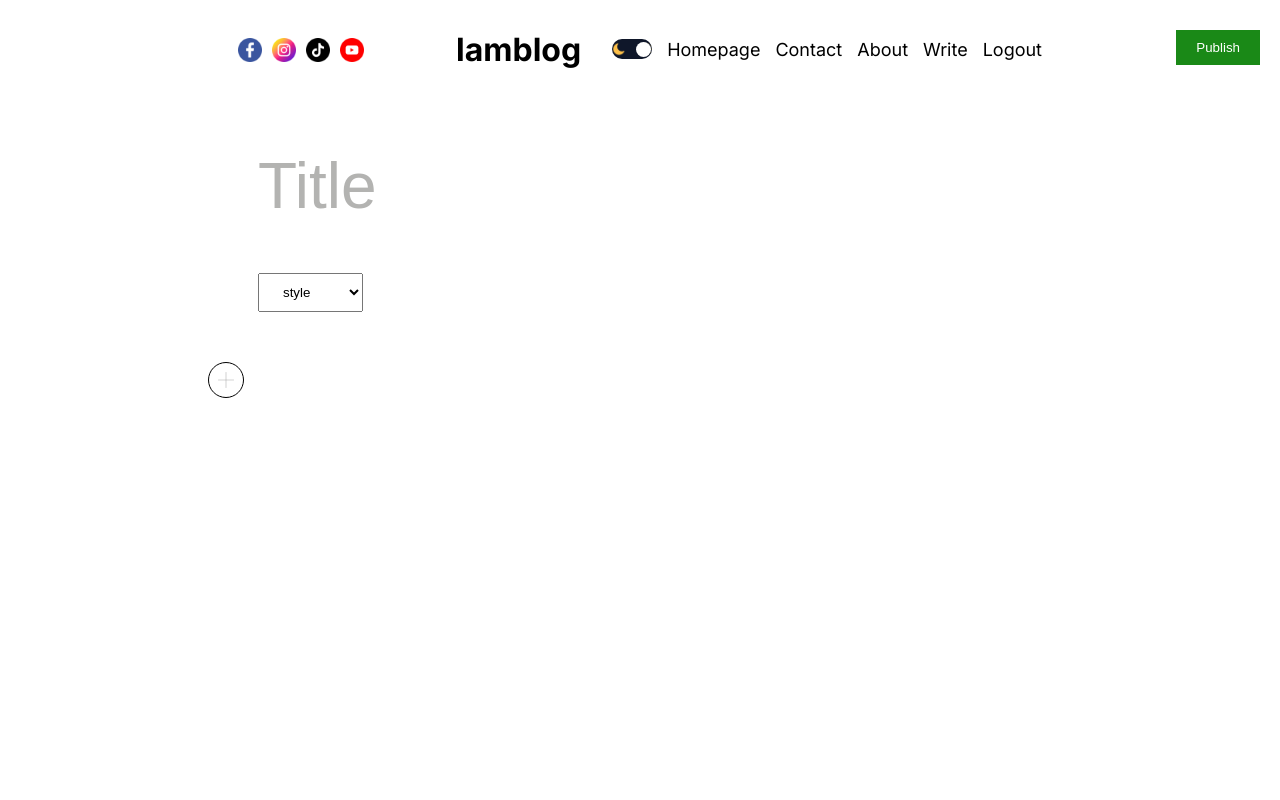
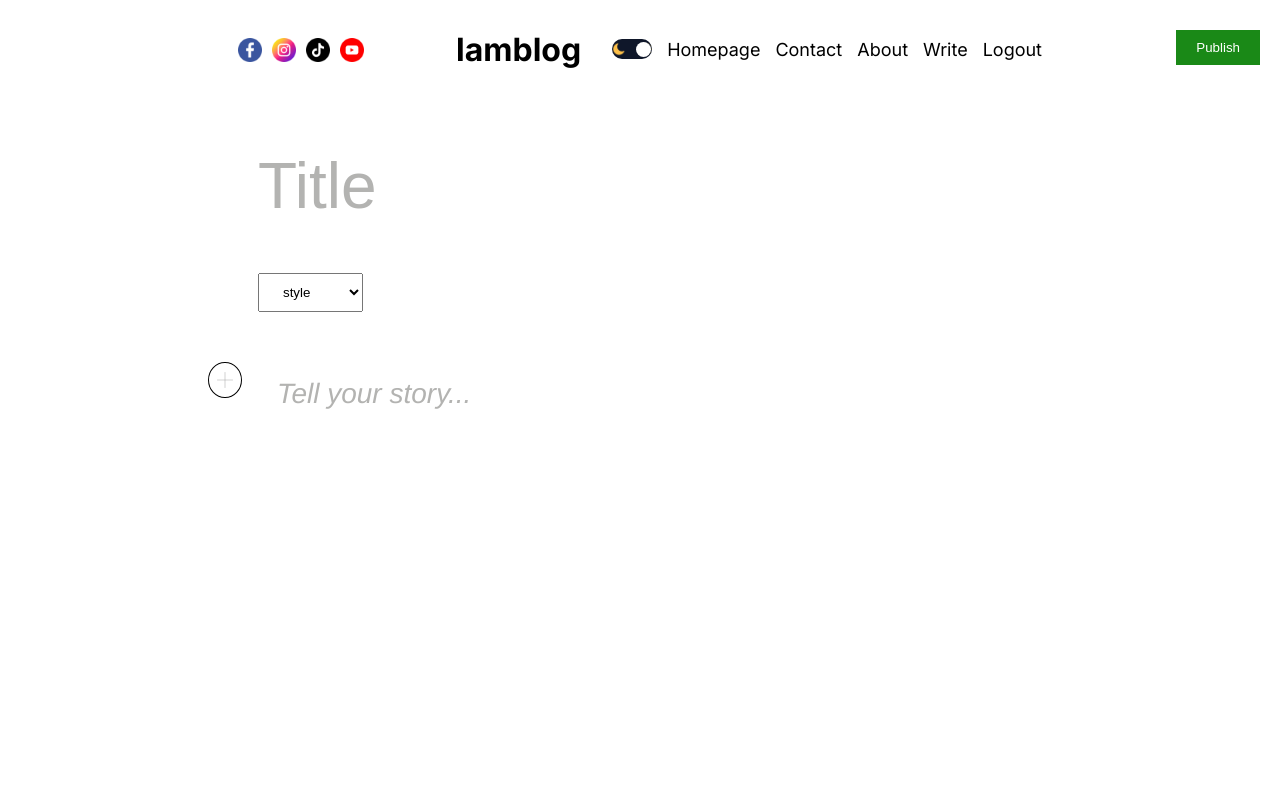
Before and after one commit to SimranArora1203/blog, a Next.js app: page /write in a window 1280 px wide. Shown: the top 800 px of the page. Built offline with nearby package versions, Linux system fonts and the light colour scheme; no server answers; sample sign-in values are in the browser's storage.

Commit message:
Update page.jsx

```diff
--- a/src/app/write/page.jsx
+++ b/src/app/write/page.jsx
@@ -7,6 +7,7 @@ import Image from "next/image";
 import styles from "./write.module.css";
 import { useEffect, useState } from "react";
  import "react-quill/dist/quill.bubble.css";
+ import ReactQuill from "react-quill";
 import { useRouter } from "next/navigation";
 import { useSession } from "next-auth/react";
 import {
@@ -143,13 +144,13 @@ const WritePage = () => {
             </button>
           </div>
         )}
-{/*         <ReactQuill
+        <ReactQuill
           className={styles.textArea}
           theme="bubble"
           value={value}
           onChange={setValue}
           placeholder="Tell your story..."
-        /> */}
+        />
       </div>
       <button className={styles.publish} onClick={handleSubmit}>
         Publish
```
